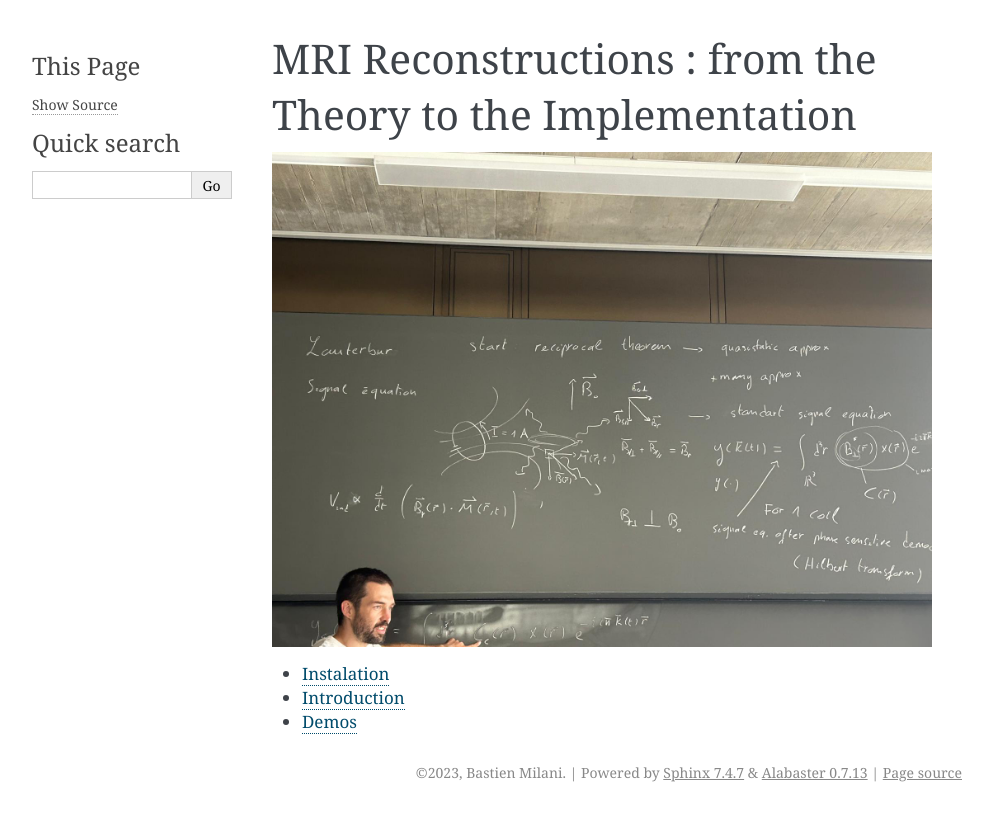
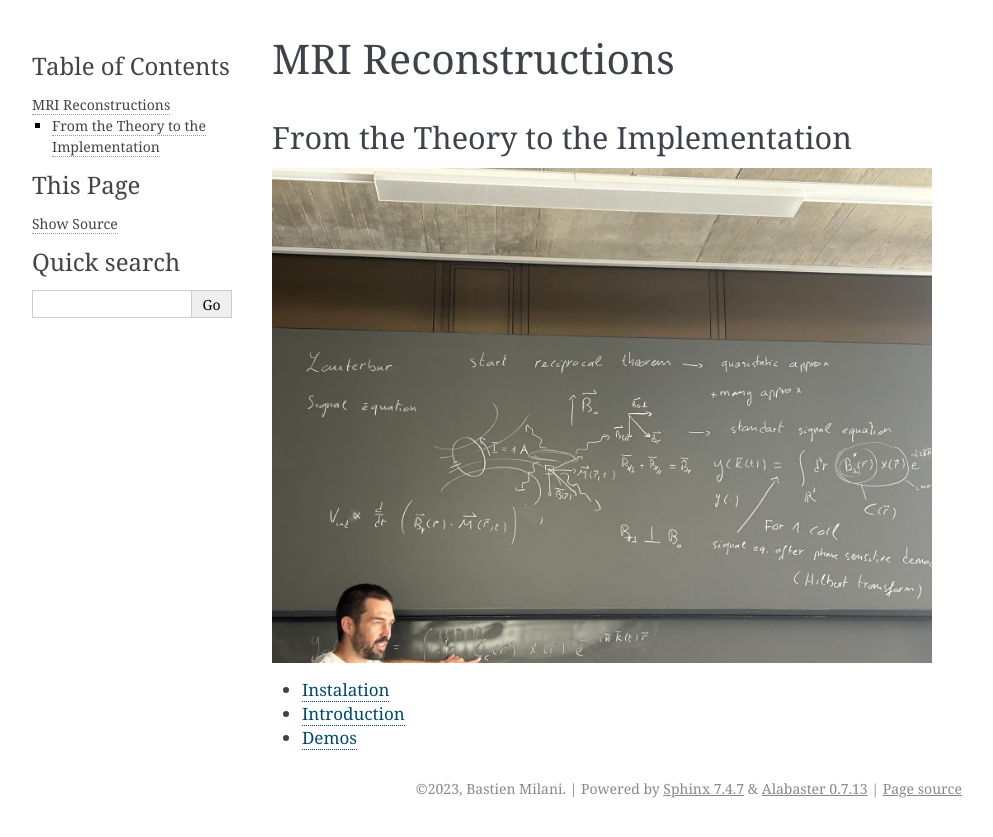
Before and after one commit to monalisaRenaissance/monalisa, a Sphinx documentation site: the page built from docs/source/index.rst, in a window 1280 px wide. Shown: the top 837 px of the page, without its empty margins (148-1141 px from the left). Built offline with Sphinx 7.4.7, drawn with Linux system fonts in a browser that asks for light colours.

Commit message:
Changing title in doc

```diff
--- a/docs/source/index.rst
+++ b/docs/source/index.rst
@@ -3,9 +3,12 @@
    You can adapt this file completely to your liking, but it should at least
    contain the root `toctree` directive.
 
-=========================================================
-MRI Reconstructions : from the Theory to the Implementation
-=========================================================
+===================
+MRI Reconstructions
+===================
+-------------------------------------
+From the Theory to the Implementation
+-------------------------------------
 
 
 .. image:: ./images/Bastien.jpeg
```
Also changed, not shown: 6 other files.
